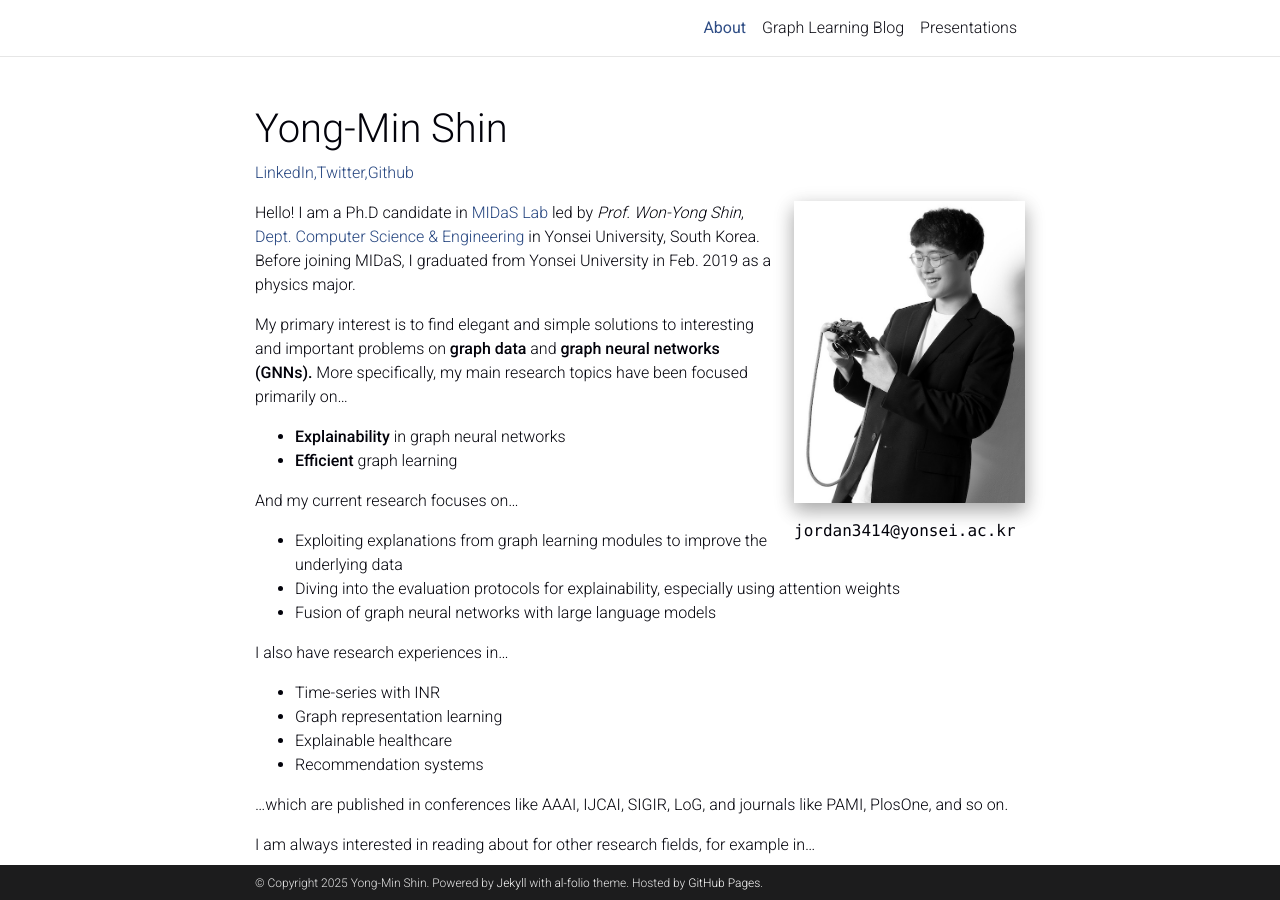
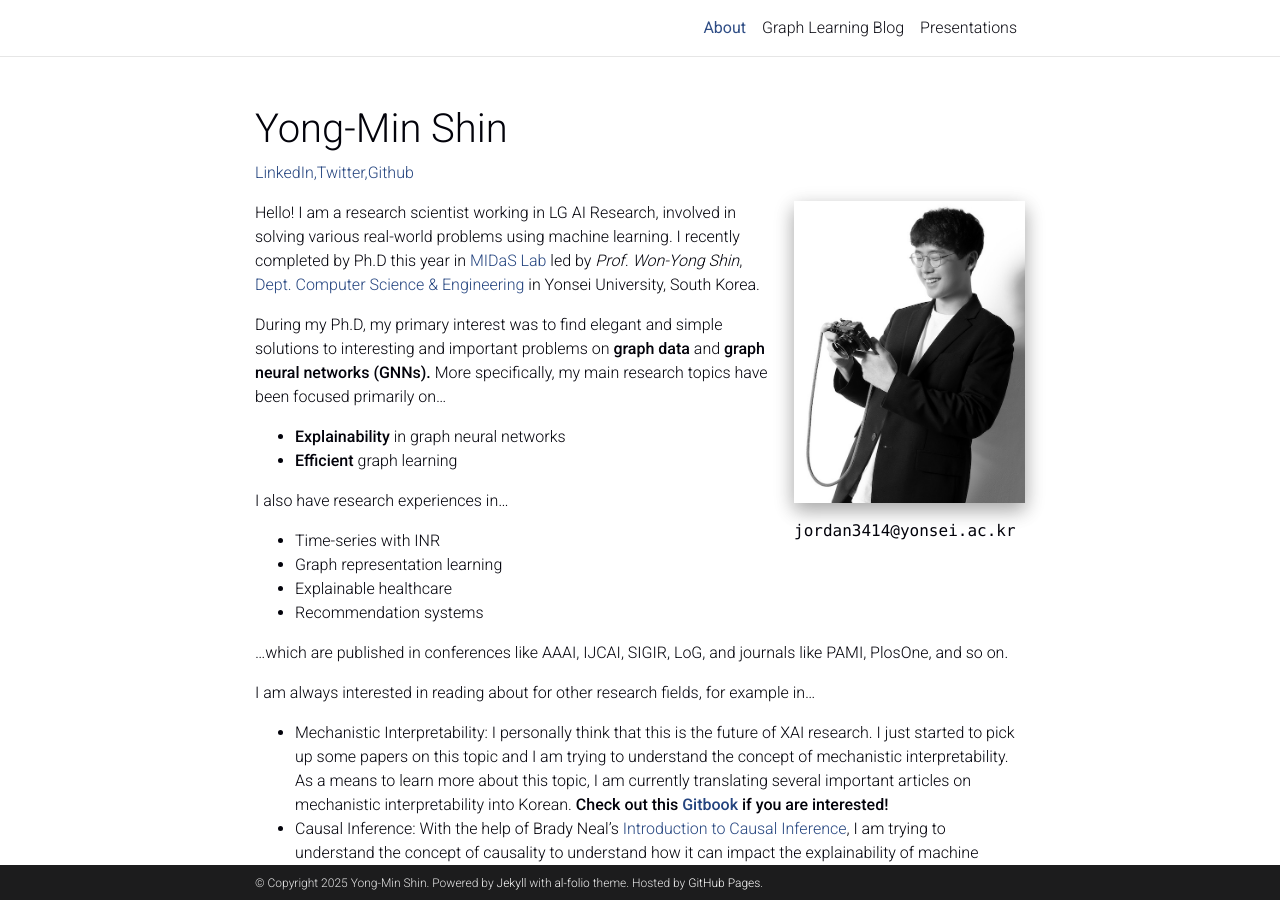
Before and after one commit to jordan7186/jordan7186.github.io, a Jekyll site: the page built from _pages/about.md, in a window 1280 px wide and 900 px high. Built offline with Jekyll 4.4.1, drawn with Linux system fonts in a browser that asks for light colours; full-size pictures stand in for the smaller copies a plugin makes; comment, search, counter and statistics services are not loaded; a style sheet for code colours, icons or effects is not loaded.

Commit message:
update status

```diff
--- a/_pages/about.md
+++ b/_pages/about.md
@@ -17,18 +17,12 @@
 social: false # includes social icons at the bottom of the page
 ---
 
-Hello! I am a Ph.D candidate in [MIDaS Lab](https://sites.google.com/site/midasyonsei) led by *Prof. Won-Yong Shin*, [Dept. Computer Science & Engineering](https://cse.yonsei.ac.kr/cse/index.do) in Yonsei University, South Korea. Before joining MIDaS, I graduated from Yonsei University in Feb. 2019 as a physics major.
+Hello! I am a research scientist working in LG AI Research, involved in solving various real-world problems using machine learning. I recently completed by Ph.D this year in [MIDaS Lab](https://sites.google.com/site/midasyonsei) led by *Prof. Won-Yong Shin*, [Dept. Computer Science & Engineering](https://cse.yonsei.ac.kr/cse/index.do) in Yonsei University, South Korea.
 
-My primary interest is to find elegant and simple solutions to interesting and important problems on **graph data** and **graph neural networks (GNNs).** More specifically, my main research topics have been focused primarily on…
+During my Ph.D, my primary interest was to find elegant and simple solutions to interesting and important problems on **graph data** and **graph neural networks (GNNs).** More specifically, my main research topics have been focused primarily on…
 
 - **Explainability** in graph neural networks
 - **Efficient** graph learning
-
-And my current research focuses on...
-
-- Exploiting explanations from graph learning modules to improve the underlying data
-- Diving into the evaluation protocols for explainability, especially using attention weights
-- Fusion of graph neural networks with large language models
 
 I also have research experiences in…
 
```
